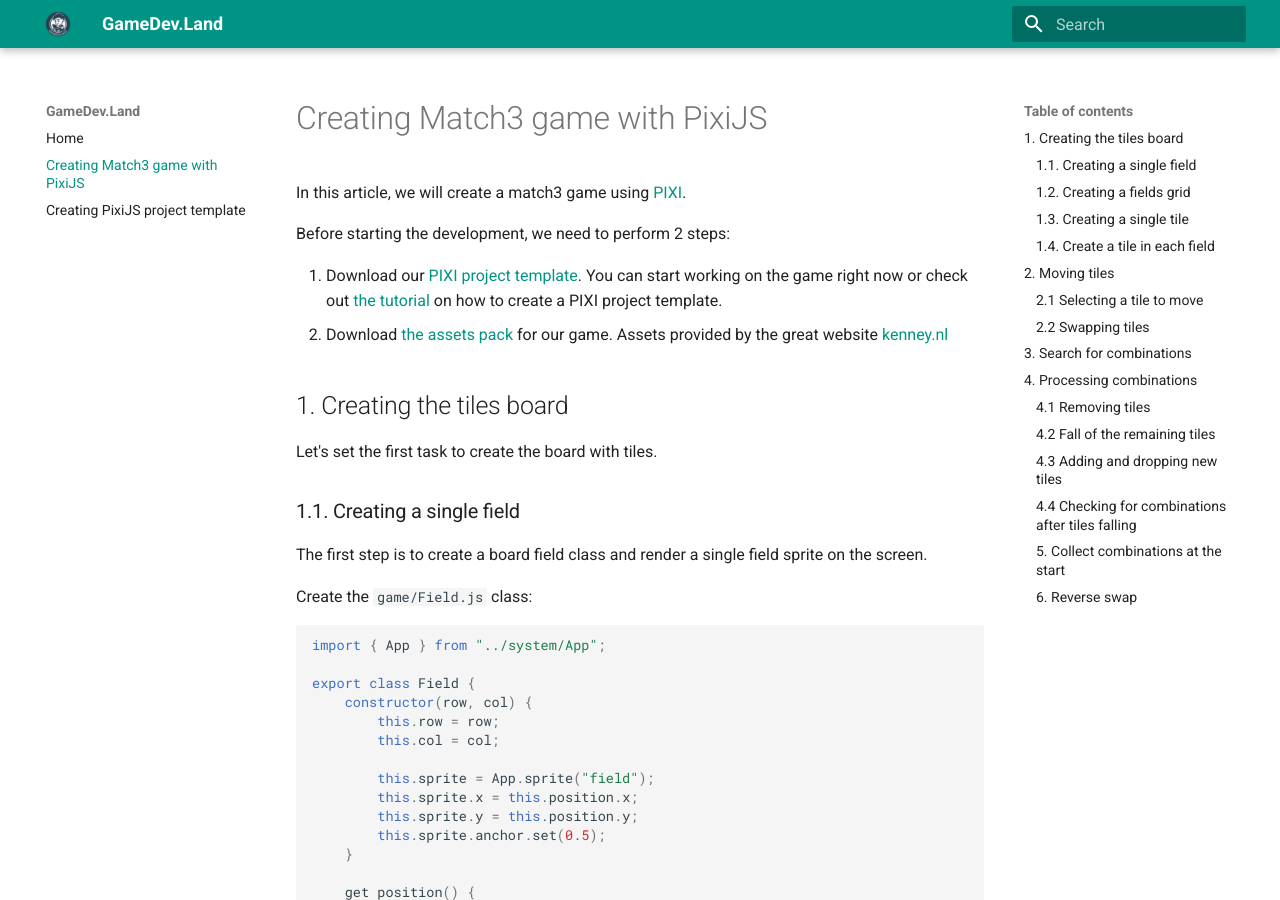
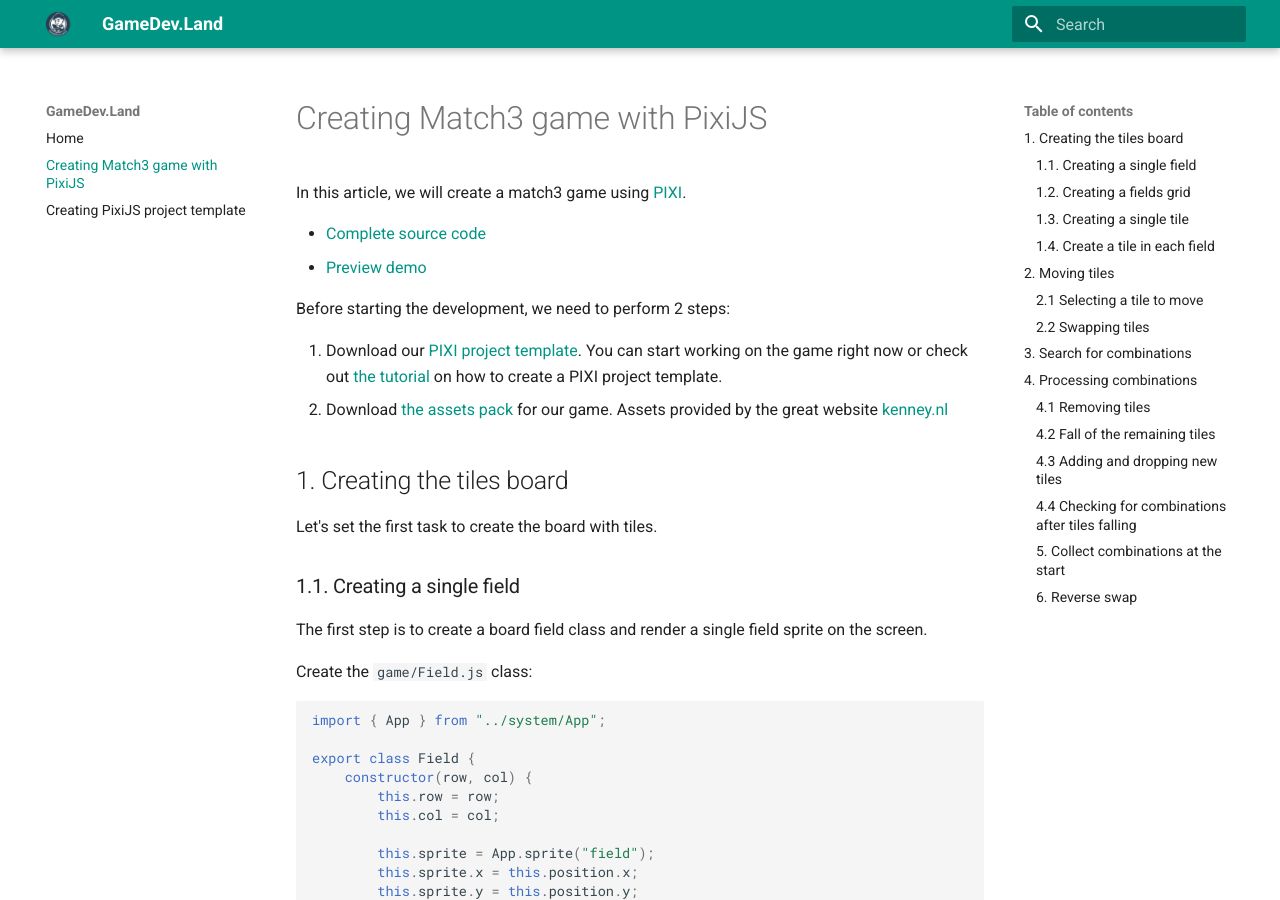
Before and after one commit to bolotnikov/gamedevland, an MkDocs documentation site: the page built from docs/match3.md, in a window 1280 px wide and 900 px high. Built offline with MkDocs 1.6.1 and Material for MkDocs 9.7.7, drawn with Linux system fonts in a browser that asks for light colours.

Commit message:
Update match3.md

```diff
--- a/docs/match3.md
+++ b/docs/match3.md
@@ -1,6 +1,9 @@
 # Сreating Match3 game with PixiJS
 
 In this article, we will create a match3 game using [PIXI](https://pixijs.com/).
+
+- [Complete source code](https://github.com/gamedevland/match3)
+- [Preview demo](https://gamedevland.github.io/match3/)
 
 Before starting the development, we need to perform 2 steps:
 
```
